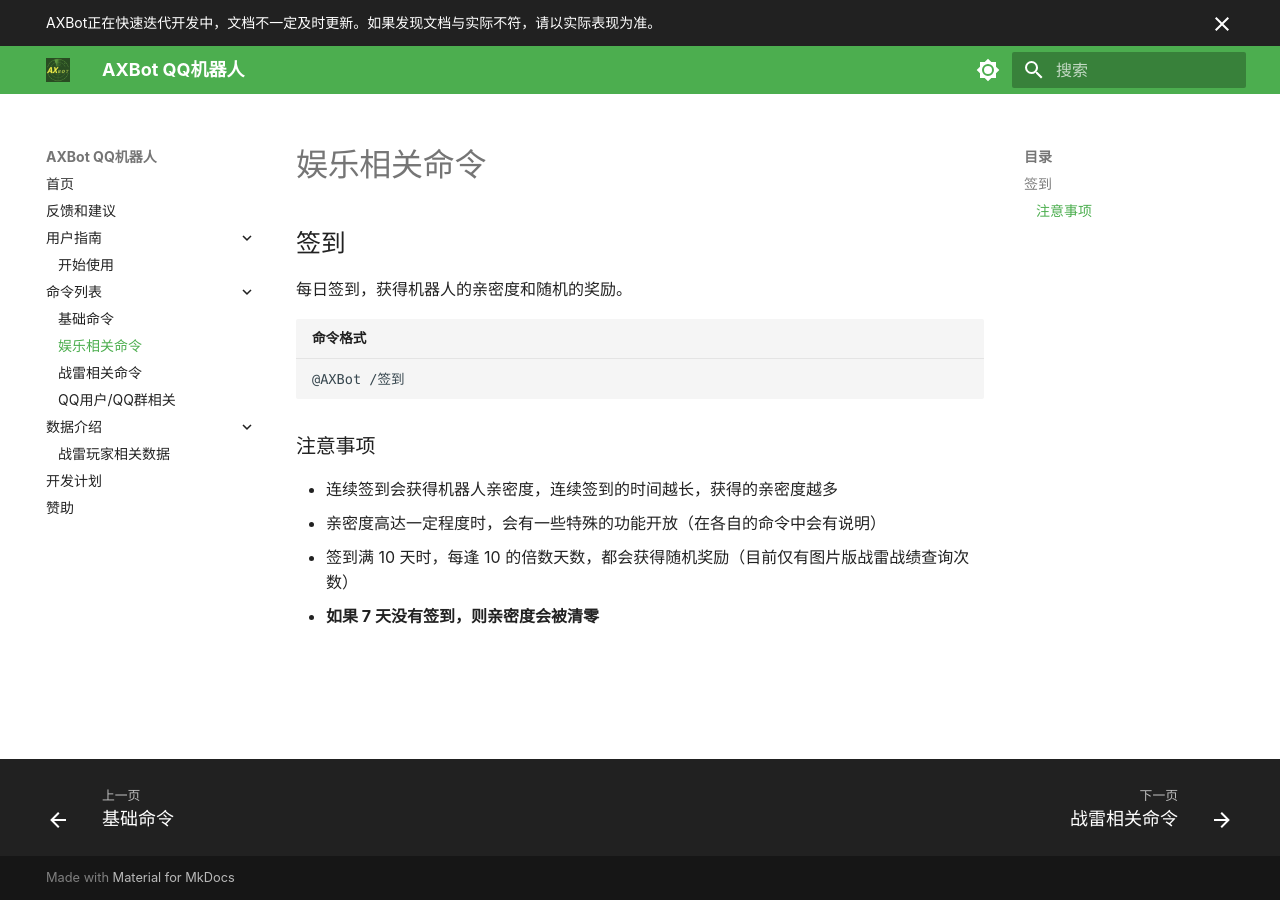
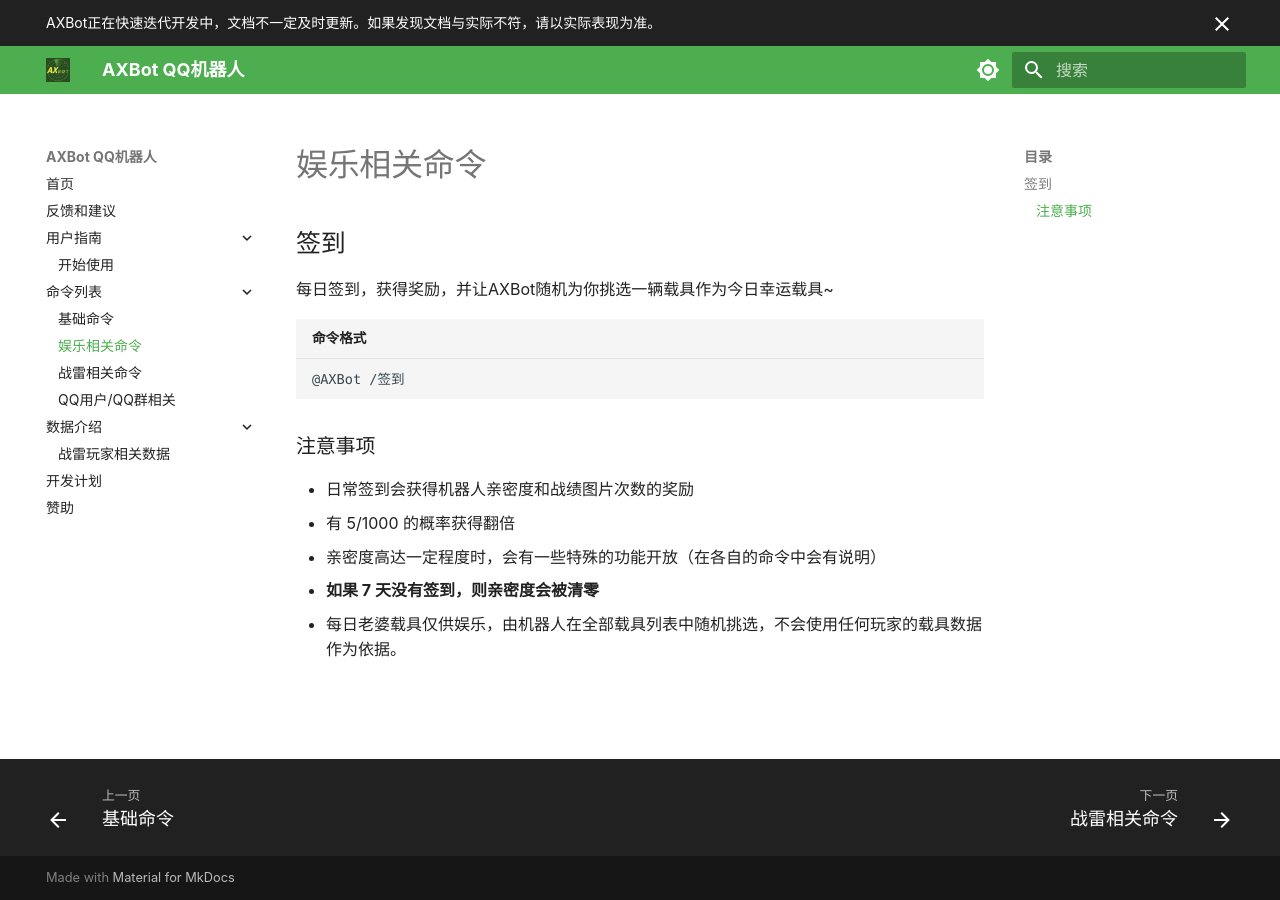
Before and after one commit to axiangcoding/axbot-qq-docs, an MkDocs documentation site: the page built from docs/command-list/funny-cmd.md, in a window 1280 px wide. Built offline with MkDocs 1.6.1 and Material for MkDocs 9.7.7, drawn with Linux system fonts in a browser that asks for light colours.

Commit message:
文档更新

````diff
--- a/docs/command-list/funny-cmd.md
+++ b/docs/command-list/funny-cmd.md
@@ -2,7 +2,7 @@
 
 ## 签到
 
-每日签到，获得机器人的亲密度和随机的奖励。
+每日签到，获得奖励，并让AXBot随机为你挑选一辆载具作为今日幸运载具~
 
 ```bash title="命令格式"
 @AXBot /签到
@@ -10,7 +10,8 @@
 
 ### 注意事项
 
-- 连续签到会获得机器人亲密度，连续签到的时间越长，获得的亲密度越多
+- 日常签到会获得机器人亲密度和战绩图片次数的奖励
+- 有 5/1000 的概率获得翻倍
 - 亲密度高达一定程度时，会有一些特殊的功能开放（在各自的命令中会有说明）
-- 签到满 10 天时，每逢 10 的倍数天数，都会获得随机奖励（目前仅有图片版战雷战绩查询次数）
 - **如果 7 天没有签到，则亲密度会被清零**
+- 每日老婆载具仅供娱乐，由机器人在全部载具列表中随机挑选，不会使用任何玩家的载具数据作为依据。
````
